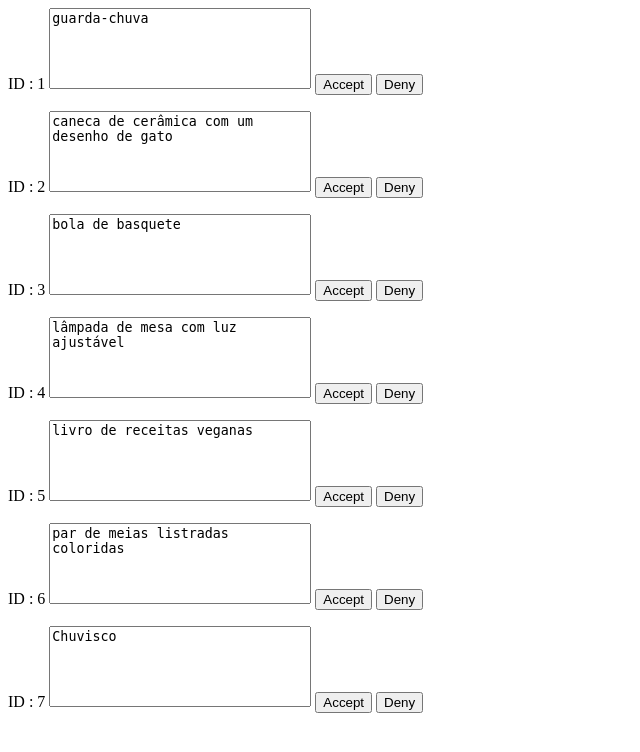
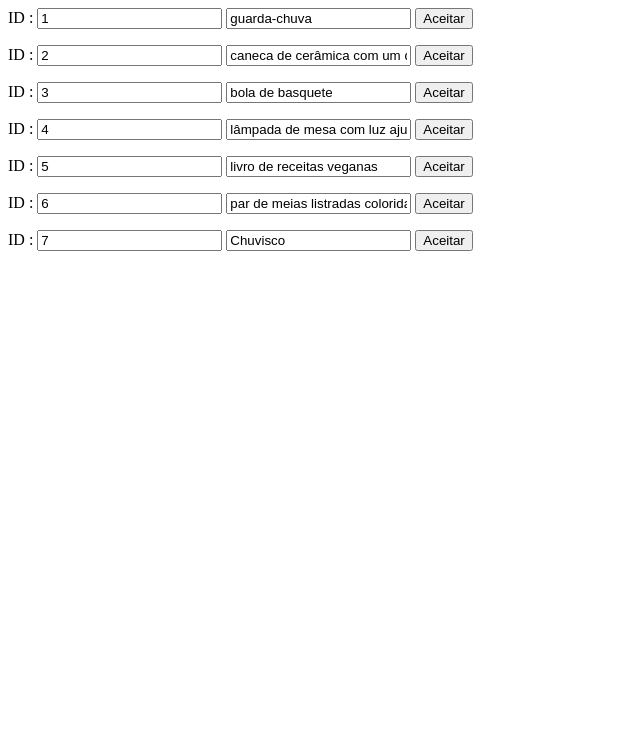
Before and after one commit to vitorzg/TestandoQueryDB, a PHP site: page / in a window 1280 px wide. Shown: the top 752 px of the page, without its empty margins (0-640 px from the left). Run offline with PHP 8.4, Linux system fonts and the light colour scheme; data comes from the database, SQL or seed files in the repository.

Commit message:
ajeitando html

```diff
--- a/Conn.php
+++ b/Conn.php
@@ -4,7 +4,7 @@ class Database {
 
     private $host = "localhost";
     private $username = "root";
-    private $password = "";
+    private $password = "root";
     private $database = "teste";
     public $conn;
 
--- a/index.php
+++ b/index.php
@@ -10,15 +10,14 @@
     foreach ($result as $row) {
     ?>
 
-        <form>
+        <form method="post" action="./src/validate.php">
 
-            <label>ID : <?=$row['ID']?></label>
+            <label>ID :</label>
+            <input type="number" name="id" id="id" value="<?=$row['ID']?>">
 
-            <textarea cols="30" rows="5" style="resize: none;"><?=$row['item']?></textarea>
+            <input type="text" name="msg" id="msg" value="<?=$row['item']?>">
 
-            <input type="submit" value="Accept">
-
-            <input type="submit" value="Deny">
+            <button type="submit" value="Accept">Aceitar</button>
 
         </form>
 
```
Also changed, not shown: src/validate.php (+14 -0 lines).
